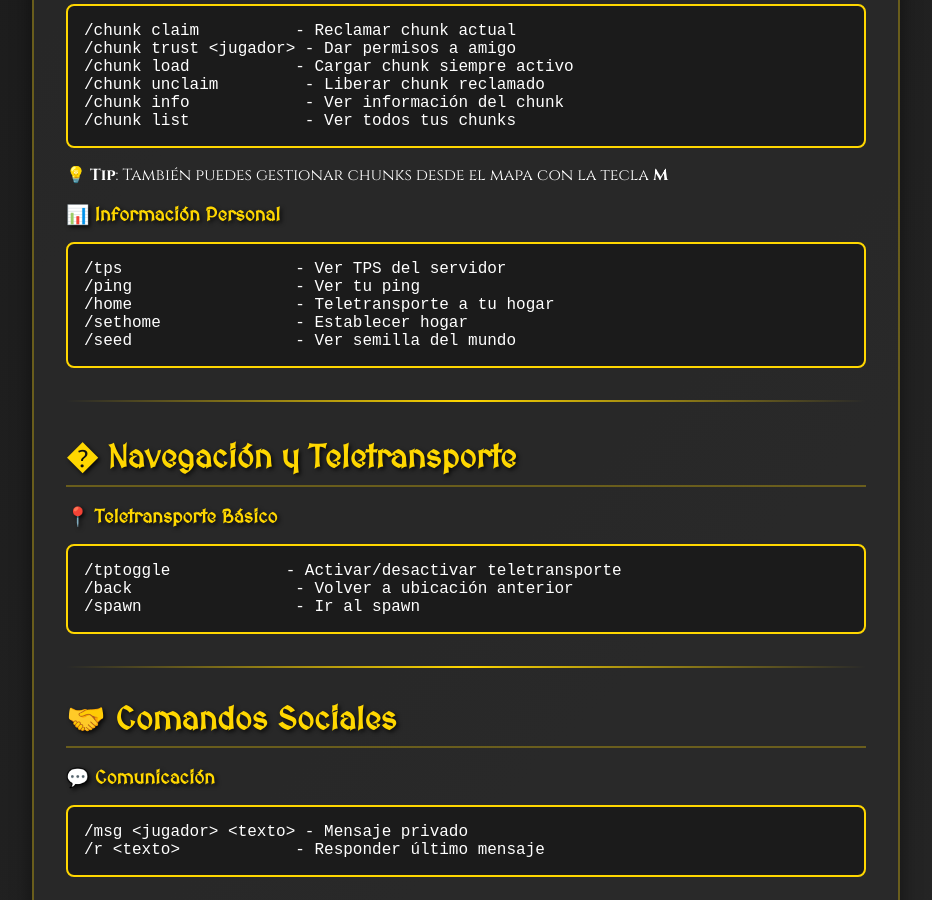
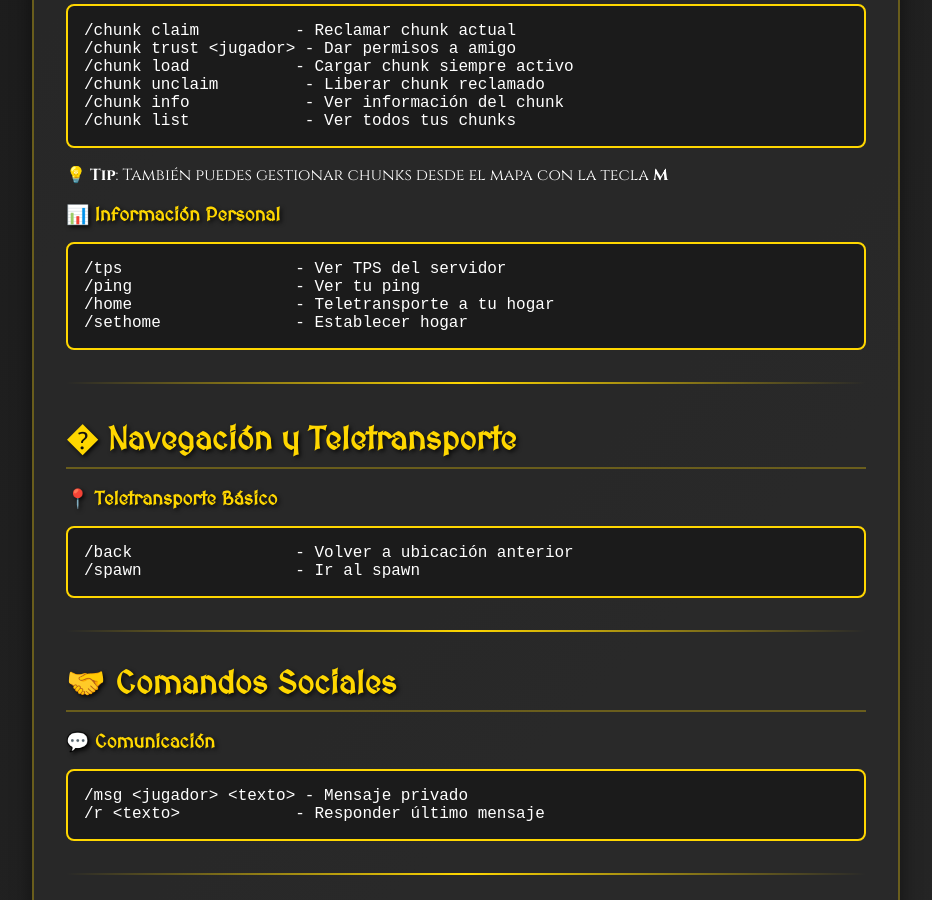
Before and after one commit to evilthork/iberiansmc, a Jekyll site: the page built from comandos.md, in a window 1280 px wide and 900 px high, scrolled down 505 px. Shown: the whole window, without its empty margins (174-1106 px from the left). Built offline with Jekyll 4.4.1, drawn with Linux system fonts in a browser that asks for light colours.

Commit message:
Actualización comandos

````diff
--- a/comandos.md
+++ b/comandos.md
@@ -28,7 +28,6 @@ title: "Comandos Básicos - Mundo de Fantasía y Creación"
 /ping                 - Ver tu ping
 /home                 - Teletransporte a tu hogar
 /sethome              - Establecer hogar
-/seed                 - Ver semilla del mundo
 ```
 
 ---
@@ -37,7 +36,6 @@ title: "Comandos Básicos - Mundo de Fantasía y Creación"
 
 ### 📍 **Teletransporte Básico**
 ```
-/tptoggle            - Activar/desactivar teletransporte
 /back                 - Volver a ubicación anterior
 /spawn                - Ir al spawn
 ```
````
